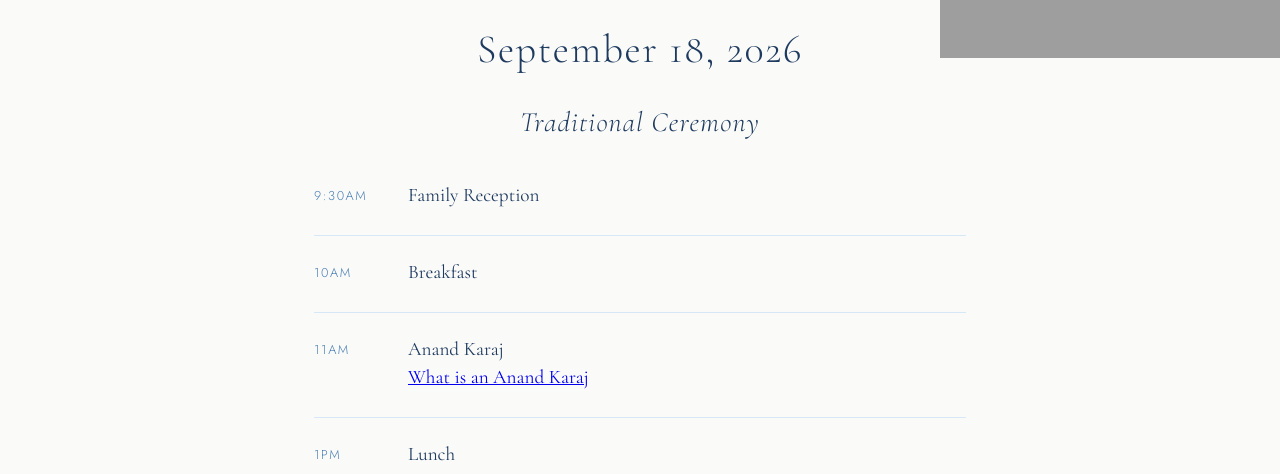
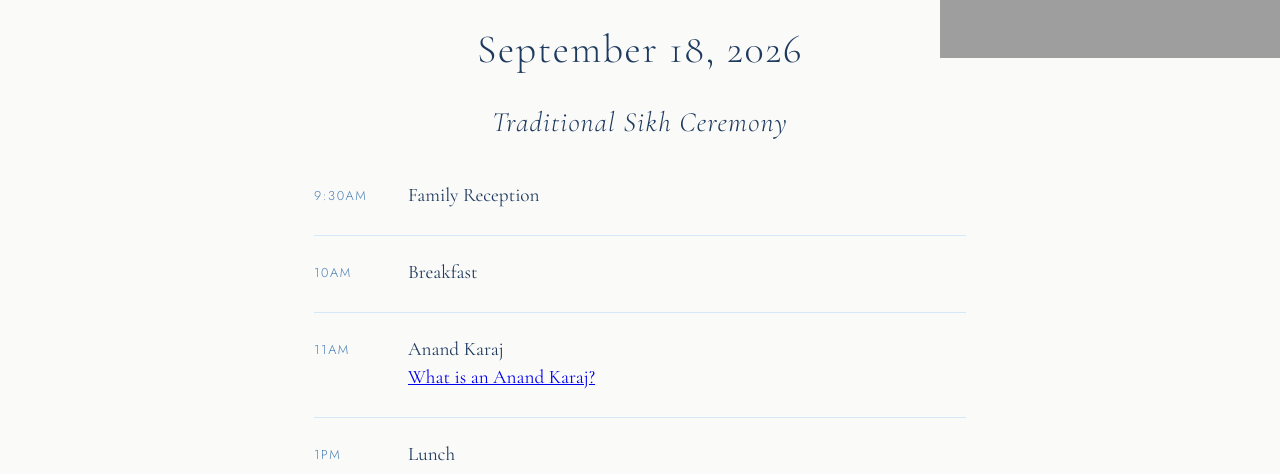
Before and after one commit to bcale/Wedding_Website, a Flask app: page /itinerary in a window 1280 px wide. Shown: the part 197-671 px from the top of the page. Run offline with Flask 3, Linux system fonts and the light colour scheme; some libraries are stand-ins or nearby versions; grey boxes are pictures that could not be loaded.

Commit message:
Adding question mark and sikh to itinerary

```diff
--- a/templates/itinerary.html
+++ b/templates/itinerary.html
@@ -5,7 +5,7 @@
   <h1 class="inner-title">Itinerary</h1>
 
   <h2 class="inner-date">September 18, 2026</h2>
-  <h3 class="inner-event"><i>Traditional Ceremony</i></h3>
+  <h3 class="inner-event"><i>Traditional Sikh Ceremony</i></h3>
 
   <div class="timeline">
     <div class="timeline-item">
@@ -24,7 +24,7 @@
       <div class="timeline-time">11AM</div>
       <div class="timeline-body">
         <h3>Anand Karaj</h3>
-        <h3><a href="https://en.wikipedia.org/wiki/Anand_Karaj">What is an Anand Karaj</a></h3>
+        <h3><a href="https://en.wikipedia.org/wiki/Anand_Karaj">What is an Anand Karaj?</a></h3>
       </div>
     </div>
     <div class="timeline-item">
```
